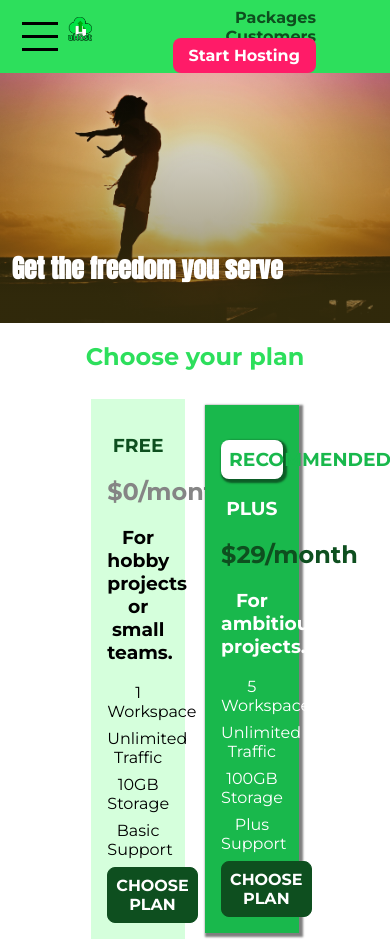
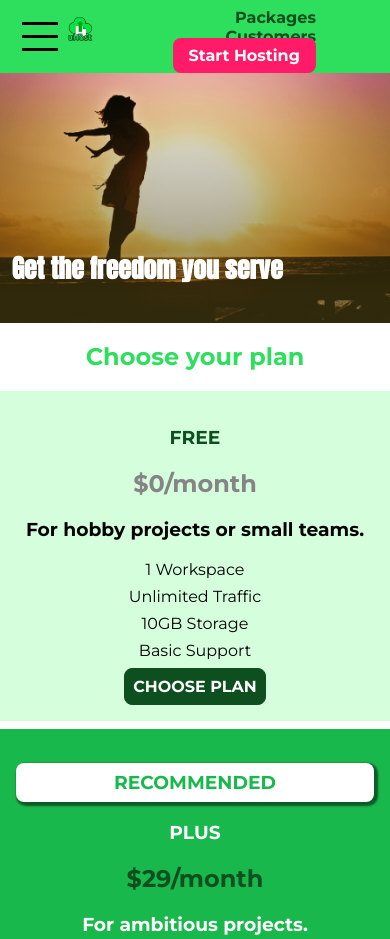
Before and after one commit to neeteshtmrkr/css, a plain HTML site: page main.html in a window 390 px wide. Shown: the top 939 px of the page. Drawn offline with Linux system fonts and the light colour scheme.

Commit message:
Creating the Mobile first Design

```diff
--- a/main.css
+++ b/main.css
@@ -1,6 +1,6 @@
 #product-overview{
     background: linear-gradient(to top, rgba(80, 68, 18, 0.6) 10%, transparent),
-    url("images/freedom.jpg") left 10% bottom 70%/cover no-repeat border-box,
+    url("images/freedom.jpg") center/cover no-repeat border-box,
     #ff1b68;
   /* background-image: url("freedom.jpg");
     background-size: cover;
@@ -42,37 +42,24 @@
     }
 }
 
-@media(min-width:60rem){
-  #product-overview{
-    height: 50vh;
-    background-position: 50% 25%;
-  }
-
-  #product-overview h1{
-    font-size: 5rem;
-  }
-}
 /* Plans */
-.plan__list{
-    width: 80%;
-    margin: auto;
+/* .plan__list{
+    width: 100%;
     text-align: center;
-}
+} */
 
 .plan{
     background: #d5ffdc;
     text-align: center;
     padding: 1rem;
-    margin: 0.5rem;
-    display: inline-block;
-    width: 30%;
-    vertical-align: middle;
+    margin: 0.5rem 0;
+    width: 100%;
 }
 
 .plan--highlighted{
     background: #19b84c;
     color: #fff;
-    box-shadow: 2px 2px 2px 2px rgba(0,0,0,0.5);
+    /* box-shadow: 2px 2px 2px 2px rgba(0,0,0,0.5); */
 }
 
 .plan__annotation{
```
